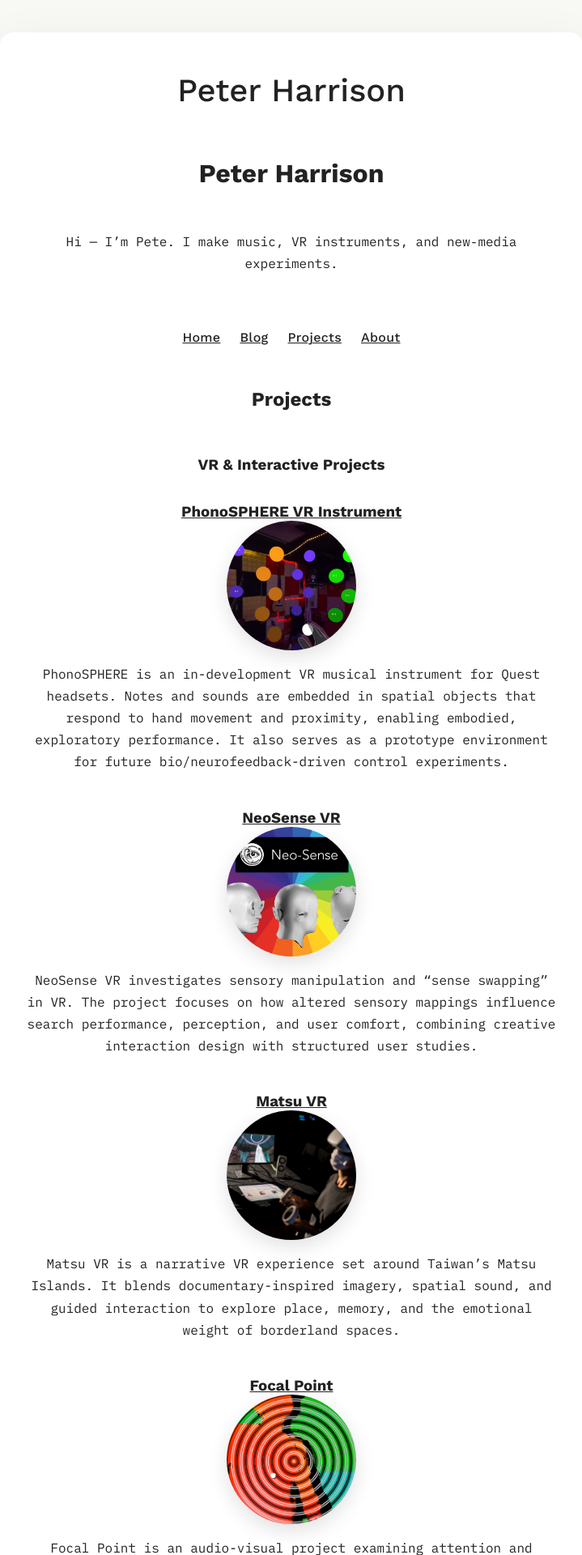
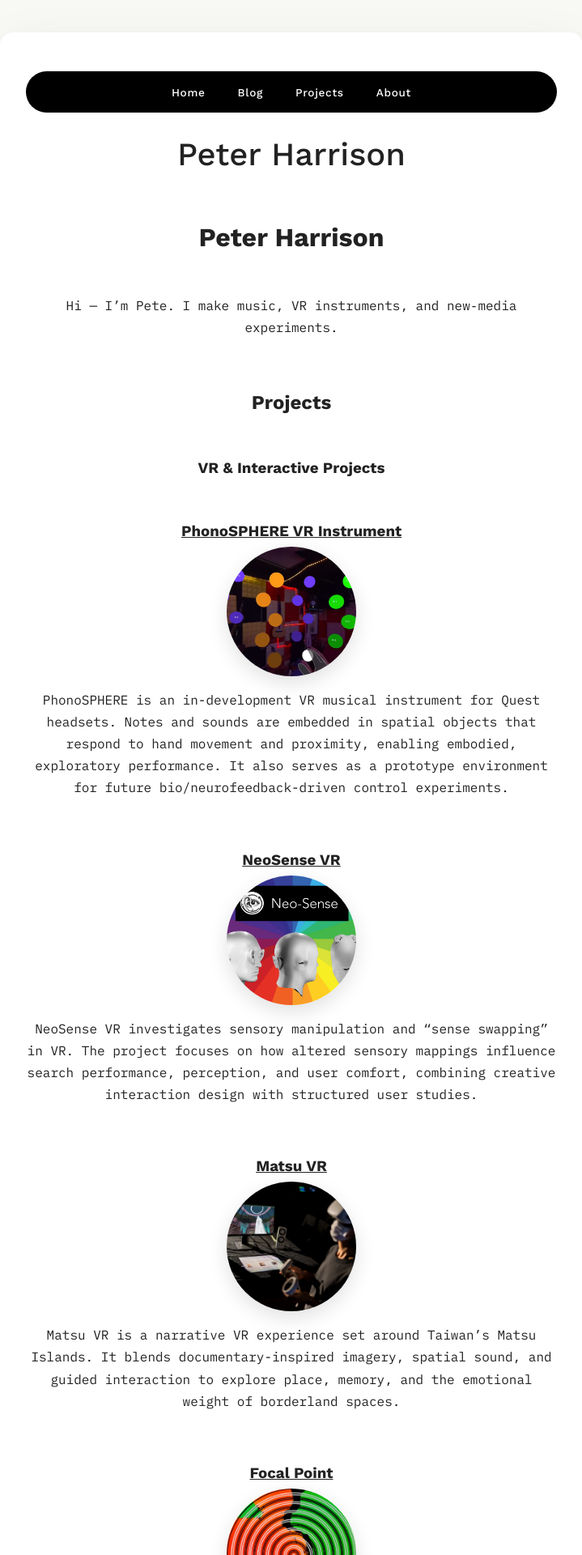
Before and after one commit to phonophasm/phonophasm.github.io, a Jekyll site: the page built from projects.md, in a window 1280 px wide. Shown: the top 1920 px of the page at 81% size, without its empty margins (280-999 px from the left). Built offline with Jekyll 4.4.1, drawn with Linux system fonts in a browser that asks for light colours.

Commit message:
Add sitewide navigation bar and project spacing

```diff
--- a/_layouts/default.html
+++ b/_layouts/default.html
@@ -11,6 +11,12 @@
   <body>
     <div class="page">
       <header class="site-header">
+        <nav class="site-nav" aria-label="Primary">
+          <a href="{{ '/' | relative_url }}">Home</a>
+          <a href="{{ '/blog/' | relative_url }}">Blog</a>
+          <a href="{{ '/projects/' | relative_url }}">Projects</a>
+          <a href="{{ '/about/' | relative_url }}">About</a>
+        </nav>
         <a class="site-title" href="{{ '/' | relative_url }}">{{ site.title }}</a>
         {% if site.description %}
         <p class="site-description">{{ site.description }}</p>
--- a/assets/css/custom.css
+++ b/assets/css/custom.css
@@ -32,6 +32,10 @@ body {
 }
 
 .site-header {
+  display: flex;
+  flex-direction: column;
+  align-items: center;
+  gap: 1.75rem;
   margin-bottom: 2.5rem;
 }
 
@@ -76,27 +80,35 @@ body {
 }
 
 .site-nav {
+  width: 100%;
+  background: #000;
+  border-radius: 999px;
+  padding: 0.75rem 1.25rem;
   display: flex;
   justify-content: center;
-  flex-wrap: wrap;
-  gap: 0.75rem 1.5rem;
-  margin: 1.5rem 0 0;
-  padding: 0;
-  list-style: none;
+  gap: 1rem;
 }
 
 .site-nav a {
   font-family: var(--heading-font);
   text-decoration: none;
-  letter-spacing: 0.02em;
-  color: var(--text-color);
-  padding-bottom: 0.2rem;
-  border-bottom: 1px solid transparent;
+  letter-spacing: 0.05em;
+  font-size: 0.85rem;
+  color: #fff;
+  padding: 0.35rem 0.75rem;
+  border-radius: 999px;
+  transition: background 0.2s ease, color 0.2s ease;
 }
 
 .site-nav a:hover,
 .site-nav a:focus {
-  border-color: currentColor;
+  background: rgba(255, 255, 255, 0.15);
+  color: #fff;
+}
+
+.site-nav a:focus {
+  outline: 2px solid rgba(255, 255, 255, 0.6);
+  outline-offset: 3px;
 }
 
 .site-content a {
@@ -135,6 +147,10 @@ body {
   margin-bottom: 1rem;
 }
 
+.project-title {
+  margin: 0 0 0.75rem;
+}
+
 code,
 pre {
   font-family: var(--body-font);
--- a/projects.md
+++ b/projects.md
@@ -8,37 +8,30 @@ permalink: /projects/
 
 Hi — I’m Pete. I make music, VR instruments, and new‑media experiments.
 
-<nav class="site-nav">
-  <a href="{{ '/' | relative_url }}">Home</a>
-  <a href="{{ '/blog/' | relative_url }}">Blog</a>
-  <a href="{{ '/projects/' | relative_url }}">Projects</a>
-  <a href="{{ '/about/' | relative_url }}">About</a>
-</nav>
-
 ## Projects
 
 ### VR & Interactive Projects
 
 <div class="card">
-  <h3 style="margin:0;"><a href="{{ '/projects/vr-instrument/' | relative_url }}">PhonoSPHERE VR Instrument</a></h3>
+  <h3 class="project-title"><a href="{{ '/projects/vr-instrument/' | relative_url }}">PhonoSPHERE VR Instrument</a></h3>
   <img src="{{ '/assets/images/phonosphere.png' | relative_url }}" alt="Screenshot of the PhonoSPHERE VR instrument interface" class="circle-image project-image" />
   <p>PhonoSPHERE is an in-development VR musical instrument for Quest headsets. Notes and sounds are embedded in spatial objects that respond to hand movement and proximity, enabling embodied, exploratory performance. It also serves as a prototype environment for future bio/neurofeedback-driven control experiments.</p>
 </div>
 
 <div class="card">
-  <h3 style="margin:0;"><a href="{{ '/projects/neo-sense-vr/' | relative_url }}">NeoSense VR</a></h3>
+  <h3 class="project-title"><a href="{{ '/projects/neo-sense-vr/' | relative_url }}">NeoSense VR</a></h3>
   <img src="{{ '/assets/images/neo-sense.png' | relative_url }}" alt="NeoSense VR concept art" class="circle-image project-image" />
   <p>NeoSense VR investigates sensory manipulation and “sense swapping” in VR. The project focuses on how altered sensory mappings influence search performance, perception, and user comfort, combining creative interaction design with structured user studies.</p>
 </div>
 
 <div class="card">
-  <h3 style="margin:0;"><a href="{{ '/projects/matsu-vr/' | relative_url }}">Matsu VR</a></h3>
+  <h3 class="project-title"><a href="{{ '/projects/matsu-vr/' | relative_url }}">Matsu VR</a></h3>
   <img src="{{ '/assets/images/matsu.png' | relative_url }}" alt="VR installation view from the Matsu project" class="circle-image project-image" />
   <p>Matsu VR is a narrative VR experience set around Taiwan’s Matsu Islands. It blends documentary-inspired imagery, spatial sound, and guided interaction to explore place, memory, and the emotional weight of borderland spaces.</p>
 </div>
 
 <div class="card">
-  <h3 style="margin:0;"><a href="{{ '/projects/focal-point-vr/' | relative_url }}">Focal Point</a></h3>
+  <h3 class="project-title"><a href="{{ '/projects/focal-point-vr/' | relative_url }}">Focal Point</a></h3>
   <img src="{{ '/assets/images/focal-point.png' | relative_url }}" alt="Focal Point project artwork featuring concentric circles" class="circle-image project-image" />
   <p>Focal Point is an audio-visual project examining attention and distraction through slow-evolving soundscapes and minimal visuals. It operates as both a standalone work and a conceptual bridge between studio music, live performance, and interactive media.</p>
 </div>
```
Also changed, not shown: index.md (+4 -11 lines).
